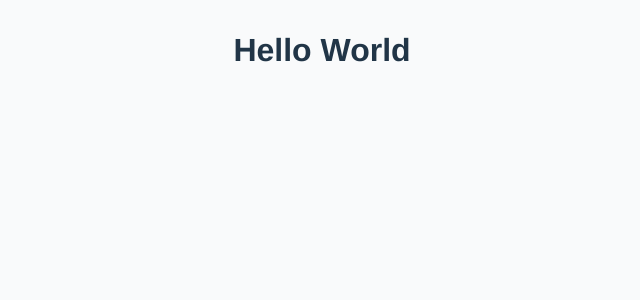
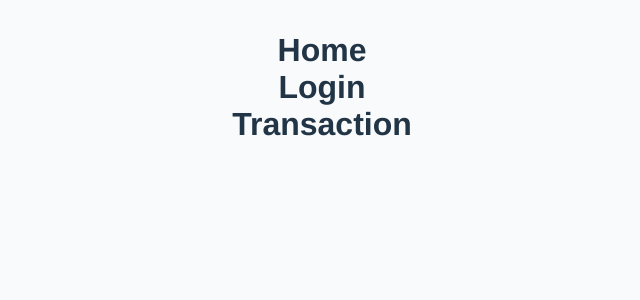
Before and after one commit to Gstv/reactjs-magnum-bank-case, a React (Vite) app: page / in a window 1280 px wide. Shown: the top 300 px of the page, without its empty margins (318-958 px from the left). Built offline with nearby package versions, Linux system fonts and the light colour scheme.

Commit message:
feat: pages

```diff
--- a/src/App.tsx
+++ b/src/App.tsx
@@ -1,5 +1,13 @@
+import Home from "./pages/home";
+import Login from "./pages/login";
+import Transaction from "./pages/transaction";
+
 function App() {
-  return <h1>Hello World</h1>;
+  return <>
+    <Home />
+    <Login />
+    <Transaction />
+  </>
 }
 
 export default App;
--- /dev/null
+++ b/src/pages/home/index.tsx
@@ -0,0 +1,5 @@
+function Home() {
+  return <h1>Home</h1>;
+}
+
+export default Home;
--- /dev/null
+++ b/src/pages/login/index.tsx
@@ -0,0 +1,5 @@
+function Login() {
+  return <h1>Login</h1>;
+}
+
+export default Login;
--- /dev/null
+++ b/src/pages/transaction/index.tsx
@@ -0,0 +1,5 @@
+function Transaction() {
+  return <h1>Transaction</h1>;
+}
+
+export default Transaction;
```
